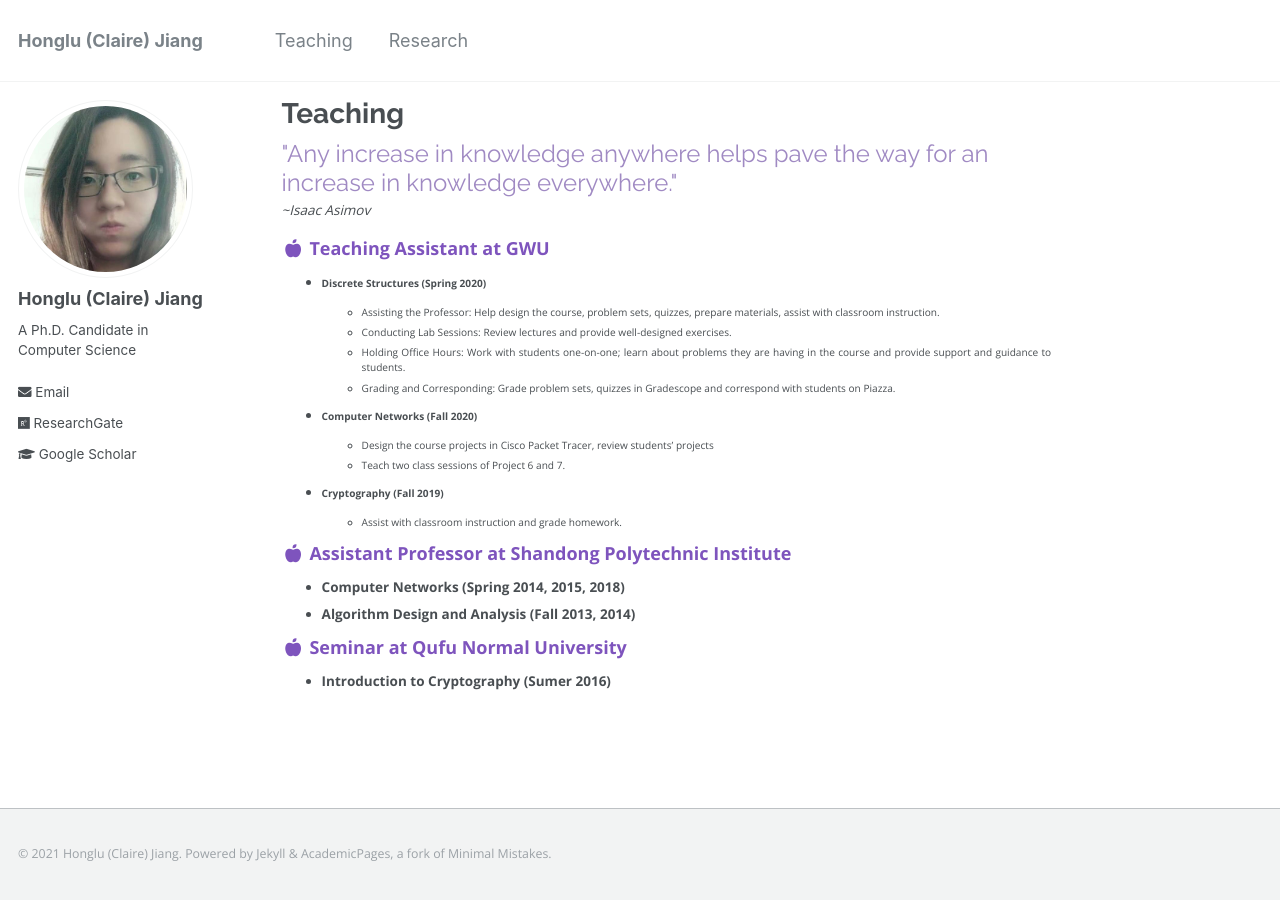
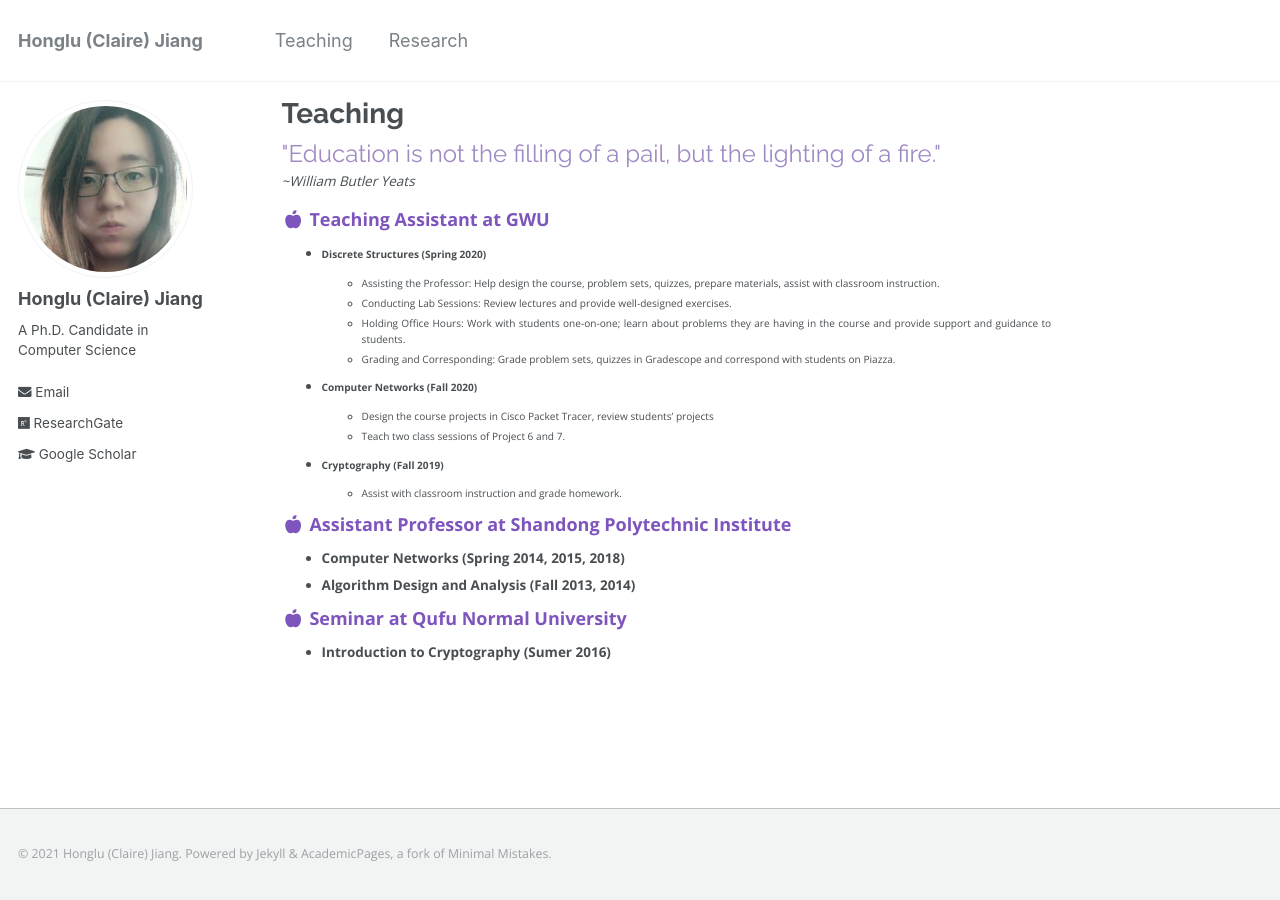
Before and after one commit to hljiang0720/hljiang.github.io, a Jekyll site: the page built from _pages/teaching.md, in a window 1280 px wide. Built offline with Jekyll 4.4.1, drawn with Linux system fonts in a browser that asks for light colours.

Commit message:
commit md;

```diff
--- a/_pages/teaching.md
+++ b/_pages/teaching.md
@@ -5,9 +5,9 @@ author_profile: true
 ---
 <link href="https://fonts.googleapis.com/css?family=Comfortaa:300,400,700|Righteous" rel="stylesheet">
 
-<h4>"Any increase in knowledge anywhere helps pave the way for an increase in knowledge everywhere."</h4>
+<h4>"Education is not the filling of a pail, but the lighting of a fire."</h4>
 
- *~Isaac Asimov*
+ *~William Butler Yeats*
 
 ### <i class="fa fa-fw fa-apple-alt" aria-hidden="true"></i> Teaching Assistant at GWU
 * **Discrete Structures (Spring 2020)**
```
